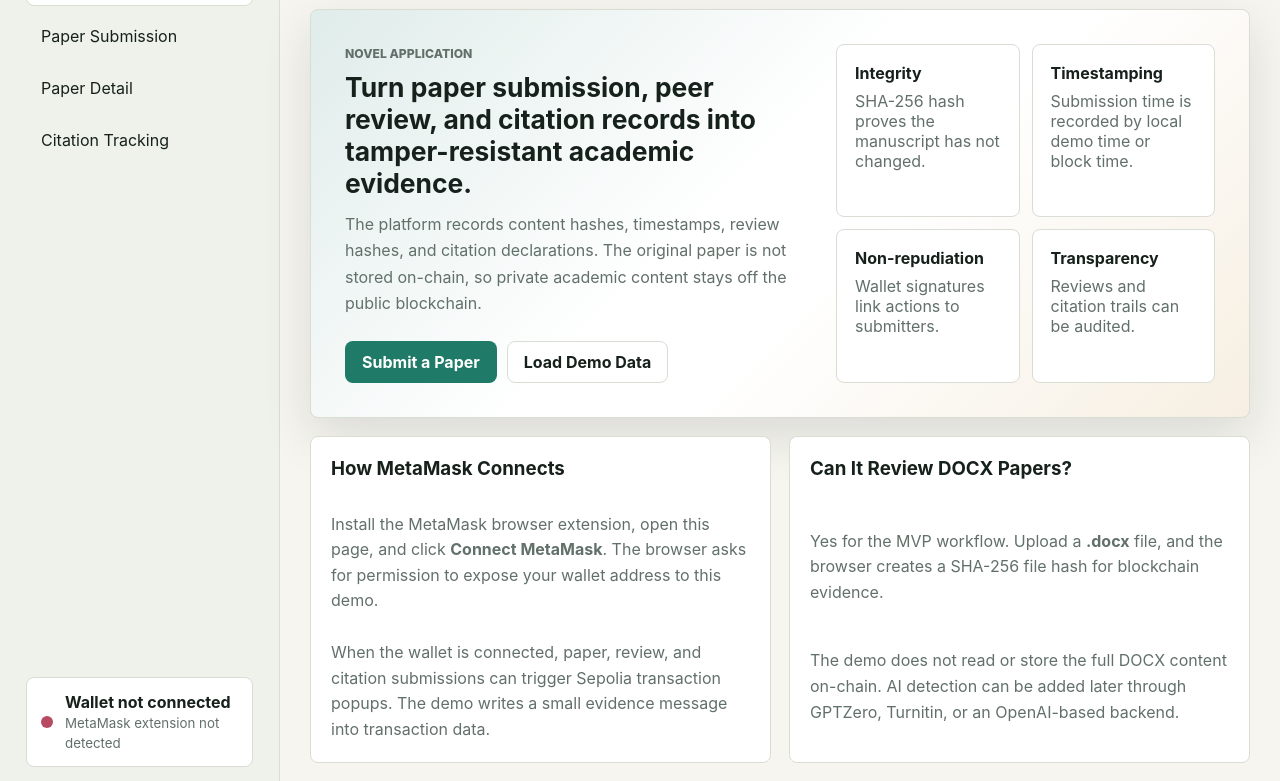
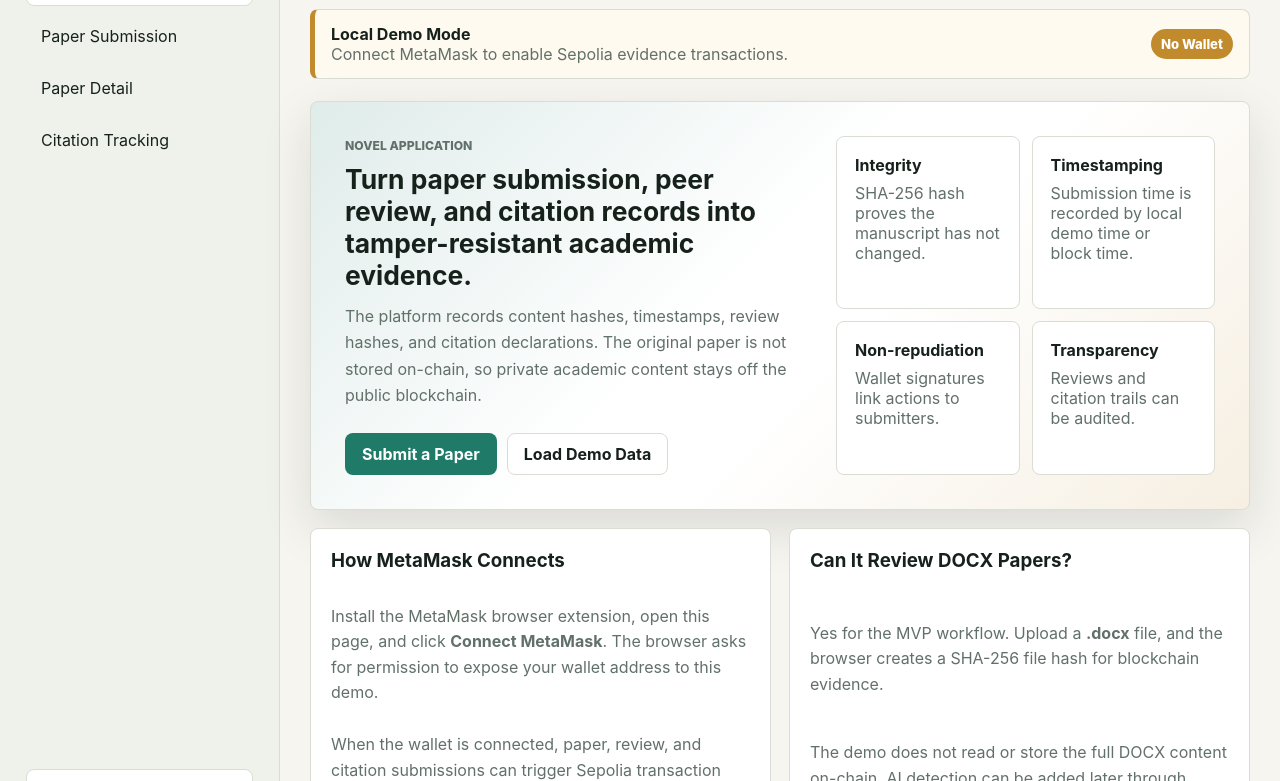
Before and after one commit to Orion-Lau/isom3036prj, a website: page app/index.html in a window 1280 px wide. Shown: the part 152-933 px from the top of the page. Drawn offline with nearby package versions, Linux system fonts and the light colour scheme.

Commit message:
Make Sepolia mode visible in UI

```diff
--- a/app/app.js
+++ b/app/app.js
@@ -27,7 +27,11 @@ const els = {
   walletDot: document.querySelector("#walletDot"),
   walletStatus: document.querySelector("#walletStatus"),
   networkStatus: document.querySelector("#networkStatus"),
+  modeBanner: document.querySelector("#modeBanner"),
+  modeDescription: document.querySelector("#modeDescription"),
+  modePill: document.querySelector("#modePill"),
   connectWallet: document.querySelector("#connectWallet"),
+  submitPaperButton: document.querySelector("#submitPaperButton"),
   seedDemo: document.querySelector("#seedDemo"),
   paperForm: document.querySelector("#paperForm"),
   paperSelect: document.querySelector("#paperSelect"),
@@ -132,6 +136,17 @@ function updateWalletUi() {
   els.walletDot.classList.toggle("connected", connected);
   els.walletStatus.textContent = connected ? short(state.account) : "Wallet not connected";
   els.connectWallet.textContent = connected ? "Wallet Connected" : "Connect MetaMask";
+  els.modeBanner.classList.toggle("connected", connected);
+  els.modeBanner.querySelector("strong").textContent = connected
+    ? "Sepolia Evidence Transaction Mode"
+    : "Local Demo Mode";
+  els.modeDescription.textContent = connected
+    ? "Paper, review, and citation submissions will request a MetaMask transaction and save an Etherscan link."
+    : "Connect MetaMask to enable Sepolia evidence transactions.";
+  els.modePill.textContent = connected ? "Wallet Connected" : "No Wallet";
+  els.submitPaperButton.textContent = connected
+    ? "Generate Hash and Register on Sepolia"
+    : "Generate Hash and Register Locally";
 }
 
 async function connectWallet() {
--- a/app/index.html
+++ b/app/index.html
@@ -42,6 +42,14 @@
           </div>
           <button class="primary-button" id="connectWallet">Connect MetaMask</button>
         </header>
+
+        <section class="mode-banner" id="modeBanner">
+          <div>
+            <strong>Local Demo Mode</strong>
+            <span id="modeDescription">Connect MetaMask to enable Sepolia evidence transactions.</span>
+          </div>
+          <span class="mode-pill" id="modePill">No Wallet</span>
+        </section>
 
         <section class="view active" id="view-auth">
           <div class="hero-panel">
@@ -119,7 +127,7 @@
               <input id="aiScore" type="number" min="0" max="100" value="86">
             </label>
             <div class="form-actions">
-              <button class="primary-button" type="submit">Generate Hash and Register</button>
+              <button class="primary-button" id="submitPaperButton" type="submit">Generate Hash and Register Locally</button>
               <span id="submitMessage"></span>
             </div>
             <p class="helper-text">Wallet connected: this will request a Sepolia transaction. Wallet not connected: this saves a local demo record only.</p>
@@ -189,6 +197,6 @@
       </main>
     </div>
 
-    <script src="./app.js?v=20260502-3"></script>
+    <script src="./app.js?v=20260502-4"></script>
   </body>
 </html>
--- a/app/styles.css
+++ b/app/styles.css
@@ -135,6 +135,47 @@ button {
   align-items: center;
   gap: 20px;
   margin-bottom: 26px;
+}
+
+.mode-banner {
+  display: flex;
+  justify-content: space-between;
+  align-items: center;
+  gap: 16px;
+  margin-bottom: 22px;
+  padding: 14px 16px;
+  border: 1px solid var(--line);
+  border-left: 5px solid var(--gold);
+  border-radius: 8px;
+  background: #fffaf0;
+}
+
+.mode-banner strong,
+.mode-banner span {
+  display: block;
+}
+
+.mode-banner span {
+  color: var(--muted);
+}
+
+.mode-pill {
+  flex: 0 0 auto;
+  padding: 7px 10px;
+  border-radius: 999px;
+  color: #ffffff !important;
+  background: var(--gold);
+  font-size: 0.82rem;
+  font-weight: 800;
+}
+
+.mode-banner.connected {
+  border-left-color: var(--accent);
+  background: #eef9f4;
+}
+
+.mode-banner.connected .mode-pill {
+  background: var(--accent);
 }
 
 .eyebrow {
@@ -421,6 +462,11 @@ textarea {
     flex-direction: column;
   }
 
+  .mode-banner {
+    align-items: flex-start;
+    flex-direction: column;
+  }
+
   .compact-form {
     grid-template-columns: 1fr;
   }
```
Also changed, not shown: index.html (+4 -4 lines).
